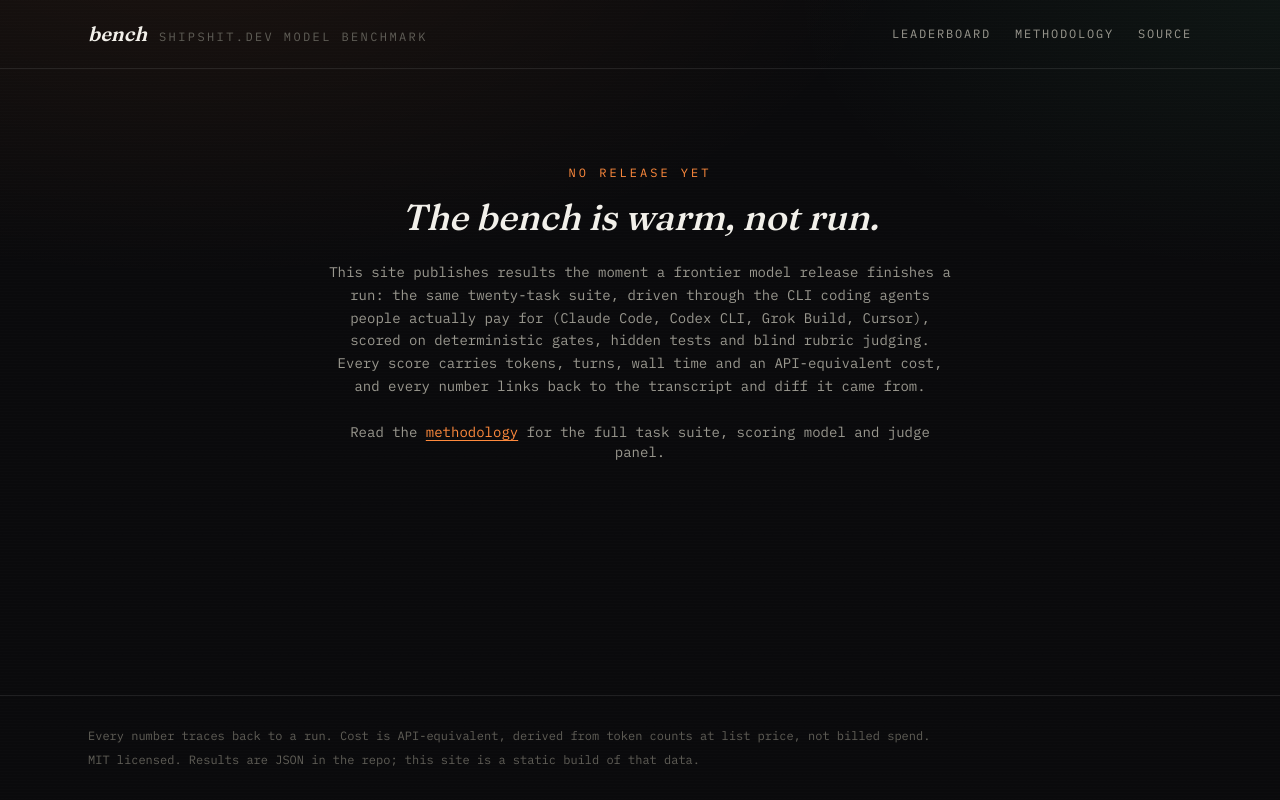
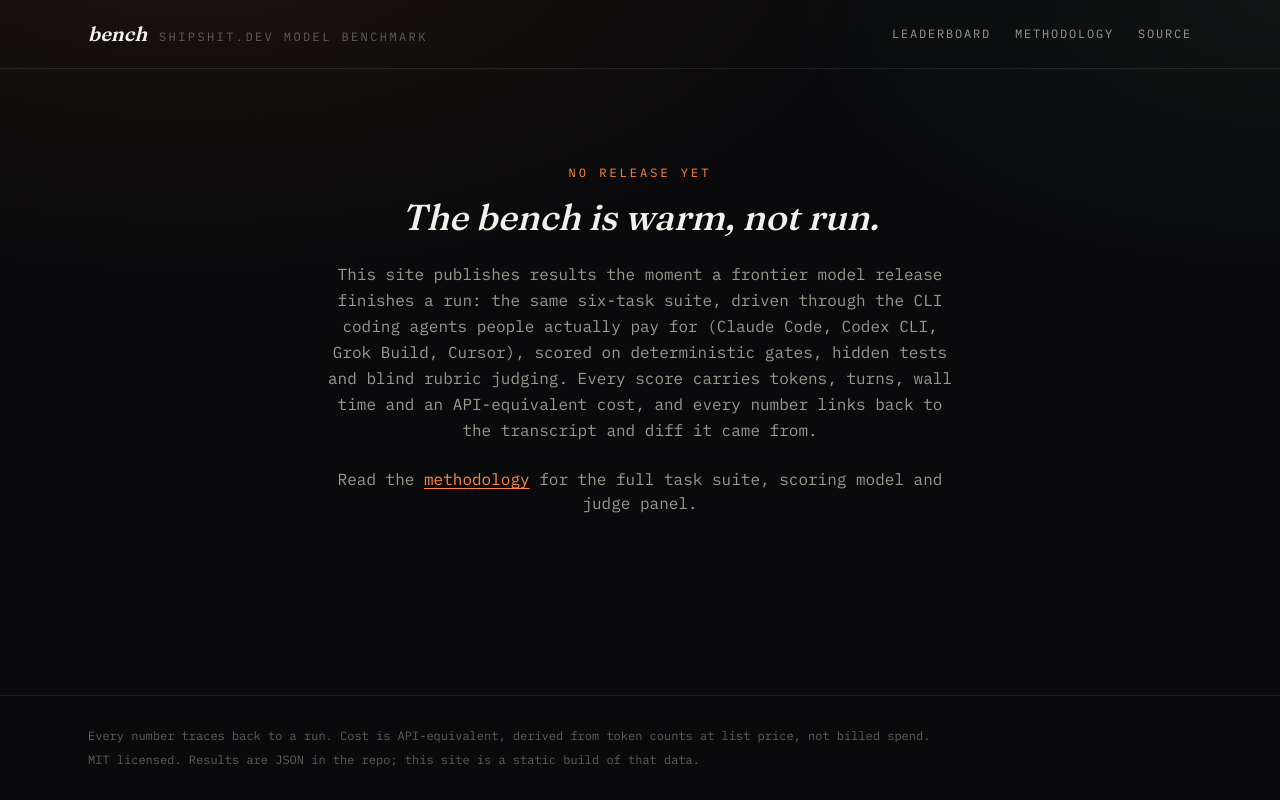
Before and after one commit to shipshitdev/benchmark, a Next.js app in the folder apps/web/: page / in a window 1280 px wide. Built offline with nearby package versions, Linux system fonts and the light colour scheme; no server answers.

Commit message:
fix(web): remove scanline layer, widen prose readability

```diff
--- a/apps/web/app/components/EmptyState.tsx
+++ b/apps/web/app/components/EmptyState.tsx
@@ -5,14 +5,14 @@ export function EmptyState() {
     <div className="mx-auto max-w-2xl px-6 py-24 text-center">
       <p className="text-xs uppercase tracking-[0.25em] text-accent">no release yet</p>
       <h1 className="mt-4 font-display text-4xl italic text-text">The bench is warm, not run.</h1>
-      <p className="mt-6 text-sm leading-relaxed text-text-dim">
+      <p className="mx-auto mt-6 max-w-[65ch] text-base leading-relaxed text-text-dim">
         This site publishes results the moment a frontier model release finishes a run: the same
-        twenty-task suite, driven through the CLI coding agents people actually pay for (Claude
-        Code, Codex CLI, Grok Build, Cursor), scored on deterministic gates, hidden tests and blind
-        rubric judging. Every score carries tokens, turns, wall time and an API-equivalent cost, and
-        every number links back to the transcript and diff it came from.
+        six-task suite, driven through the CLI coding agents people actually pay for (Claude Code,
+        Codex CLI, Grok Build, Cursor), scored on deterministic gates, hidden tests and blind rubric
+        judging. Every score carries tokens, turns, wall time and an API-equivalent cost, and every
+        number links back to the transcript and diff it came from.
       </p>
-      <p className="mt-6 text-sm text-text-dim">
+      <p className="mt-6 text-base text-text-dim">
         Read the{' '}
         <Link href="/methodology/" className="text-accent underline underline-offset-4">
           methodology
--- a/apps/web/app/globals.css
+++ b/apps/web/app/globals.css
@@ -31,10 +31,11 @@ body {
   -webkit-font-smoothing: antialiased;
 }
 
-/* Faint scanline + grain so the near-black ground doesn't read as flat AI-gradient territory. */
+/* Two faint radial glows so the near-black ground doesn't read as flat AI-gradient territory.
+ * A repeating scanline used to sit under this too; it made body text on prose pages hard to
+ * read at normal size, so it's gone — the glows alone still keep the ground from looking flat. */
 .instrument-ground {
   background-image:
-    repeating-linear-gradient(180deg, rgb(255 255 255 / 1.5%) 0px, transparent 1px, transparent 3px),
     radial-gradient(ellipse 1200px 600px at 15% -10%, rgb(255 138 61 / 7%), transparent 60%),
     radial-gradient(ellipse 900px 500px at 100% 0%, rgb(94 230 160 / 5%), transparent 55%);
 }
@@ -56,7 +57,12 @@ a {
   text-underline-offset: 3px;
 }
 
-/* Rendered markdown from DESIGN.md on the methodology page. */
+/* Rendered markdown (methodology, task rubrics). Capped at ~70ch so a line of prose stays
+ * readable at reading distance instead of stretching the full column width. */
+.markdown-body {
+  max-width: 70ch;
+  font-size: 1rem;
+}
 .markdown-body h1,
 .markdown-body h2,
 .markdown-body h3 {
--- a/apps/web/app/runs/[runId]/page.tsx
+++ b/apps/web/app/runs/[runId]/page.tsx
@@ -189,7 +189,9 @@ export default async function RunPage({ params }: { params: Promise<Params> }) {
                     </span>
                   ))}
                 </div>
-                <p className="mt-2 text-text-dim">{j.rationale}</p>
+                <p className="mt-2 max-w-[70ch] text-[15px] leading-relaxed text-text-dim">
+                  {j.rationale}
+                </p>
               </li>
             ))}
           </ul>
@@ -199,7 +201,7 @@ export default async function RunPage({ params }: { params: Promise<Params> }) {
       {report && (
         <section className="mt-10">
           <h2 className="font-display text-lg italic text-text">Report</h2>
-          <pre className="mt-4 overflow-x-auto whitespace-pre-wrap rounded border border-border bg-bg-inset p-4 text-xs text-text-dim">
+          <pre className="mt-4 max-w-[70ch] overflow-x-auto whitespace-pre-wrap rounded border border-border bg-bg-inset p-4 text-[15px] leading-relaxed text-text-dim">
             {report}
           </pre>
         </section>
```
